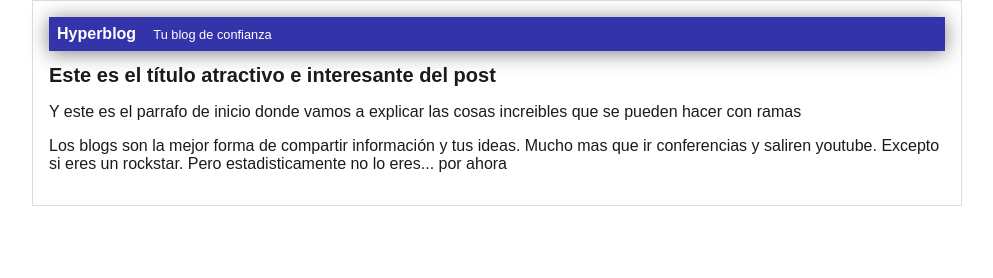
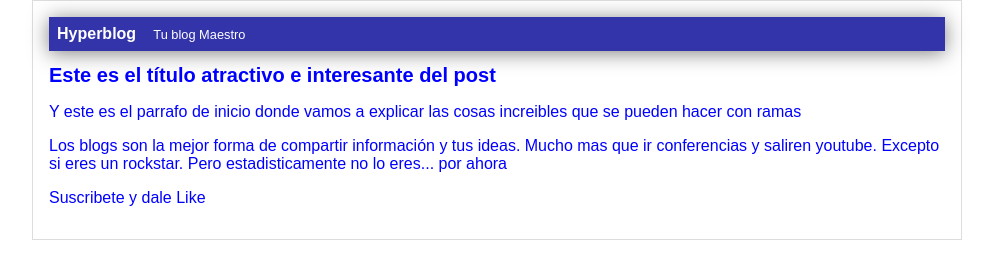
Before and after one commit to Carti218/firstRepository, a plain HTML site: page blogpost.html in a window 1280 px wide. Shown: the whole page, without its empty margins (143-1136 px from the left). Drawn offline with Linux system fonts and the light colour scheme.

Commit message:
agregue suscripción, cambie a cabecera Maestra y puse todo azul

```diff
--- a/blogpost.html
+++ b/blogpost.html
@@ -7,12 +7,13 @@
         <div id="container">
             <div id="cabecera">
                 Hyperblog
-                <span id="tagline">Tu blog de confianza</span>
+                <span id="tagline">Tu blog Maestro</span>
             </div>
             <div id="post">
                 <h1>Este es el título atractivo e interesante del post</h1>
                 <p>Y este es el parrafo de inicio donde vamos a explicar las cosas increibles que se pueden hacer con ramas</p>
                 <p>Los blogs son la mejor forma de compartir información y tus ideas. Mucho mas que ir  conferencias y saliren youtube. Excepto si eres un rockstar. Pero estadisticamente no lo eres... por ahora </p>
+                <p>Suscribete y dale Like</p>
 
             </div>
         </div>
--- a/css/estilos.css
+++ b/css/estilos.css
@@ -1,6 +1,6 @@
 body{
     display: block;
-    color: rgb(27, 27, 27);
+    color: blue;
     font-family: "Arial";
     font-size: 16px;
     margin: 0;
```
